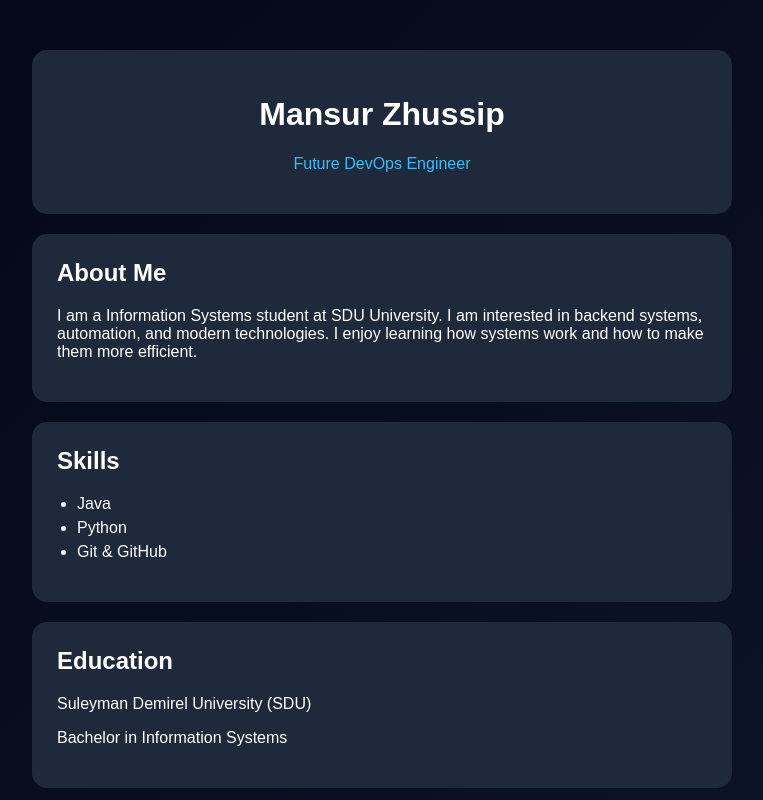
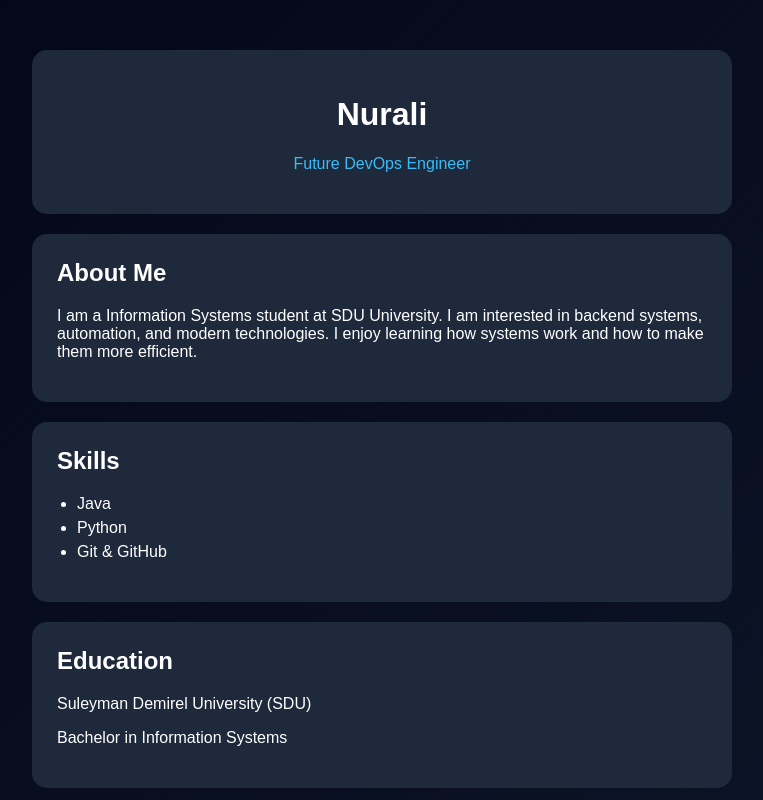
Before and after one commit to Mansur4ich/my-devops-portfolio, a plain HTML site: page index.html in a window 1280 px wide. Shown: the top 800 px of the page, without its empty margins (258-1021 px from the left). Drawn offline with Linux system fonts and the light colour scheme.

Commit message:
Update index.html

```diff
--- a/index.html
+++ b/index.html
@@ -10,7 +10,7 @@
 <div class="wrapper">
 
   <div class="card header">
-    <h1>Mansur Zhussip</h1>
+    <h1>Nurali</h1>
     <p class="title">Future DevOps Engineer</p>
   </div>
 
```
